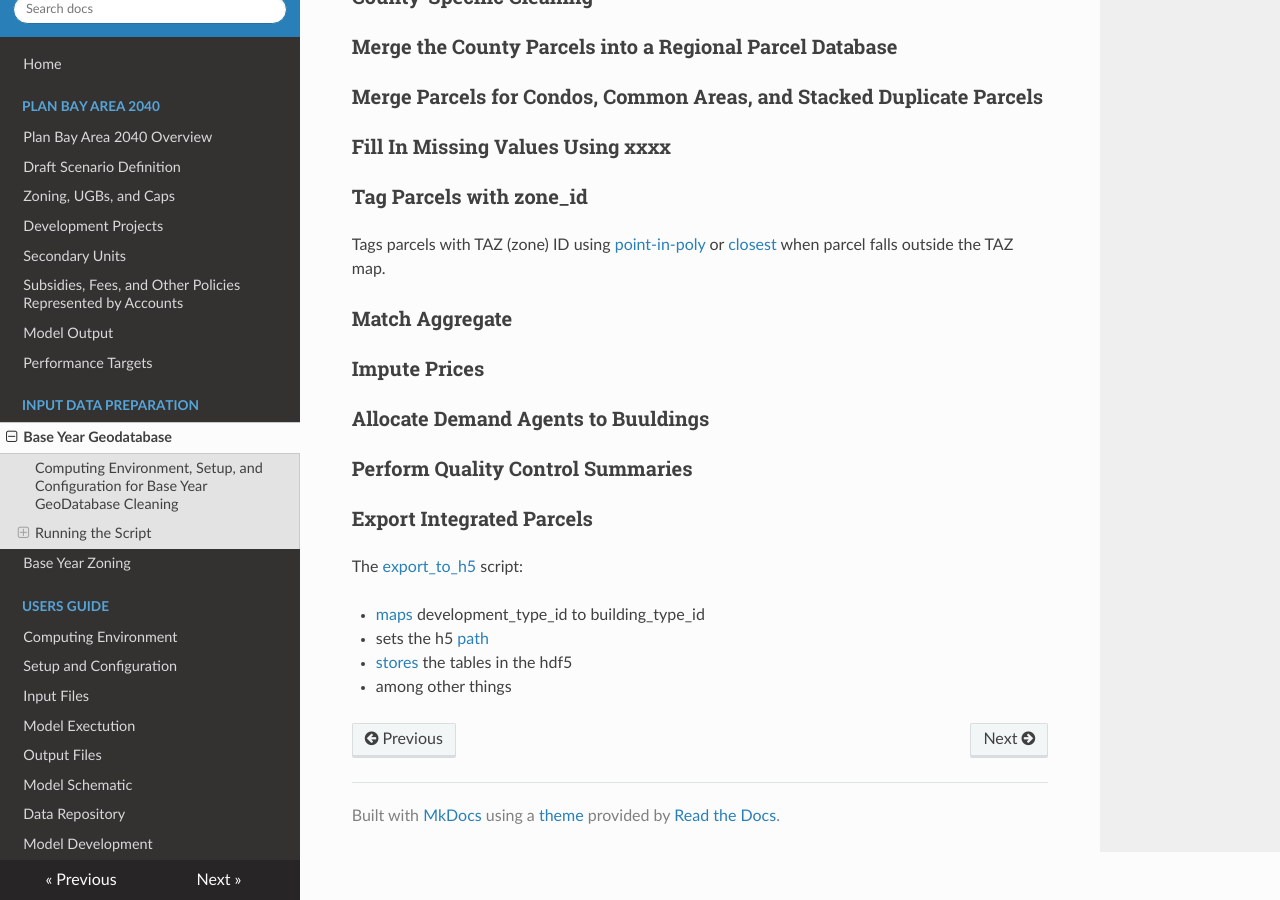
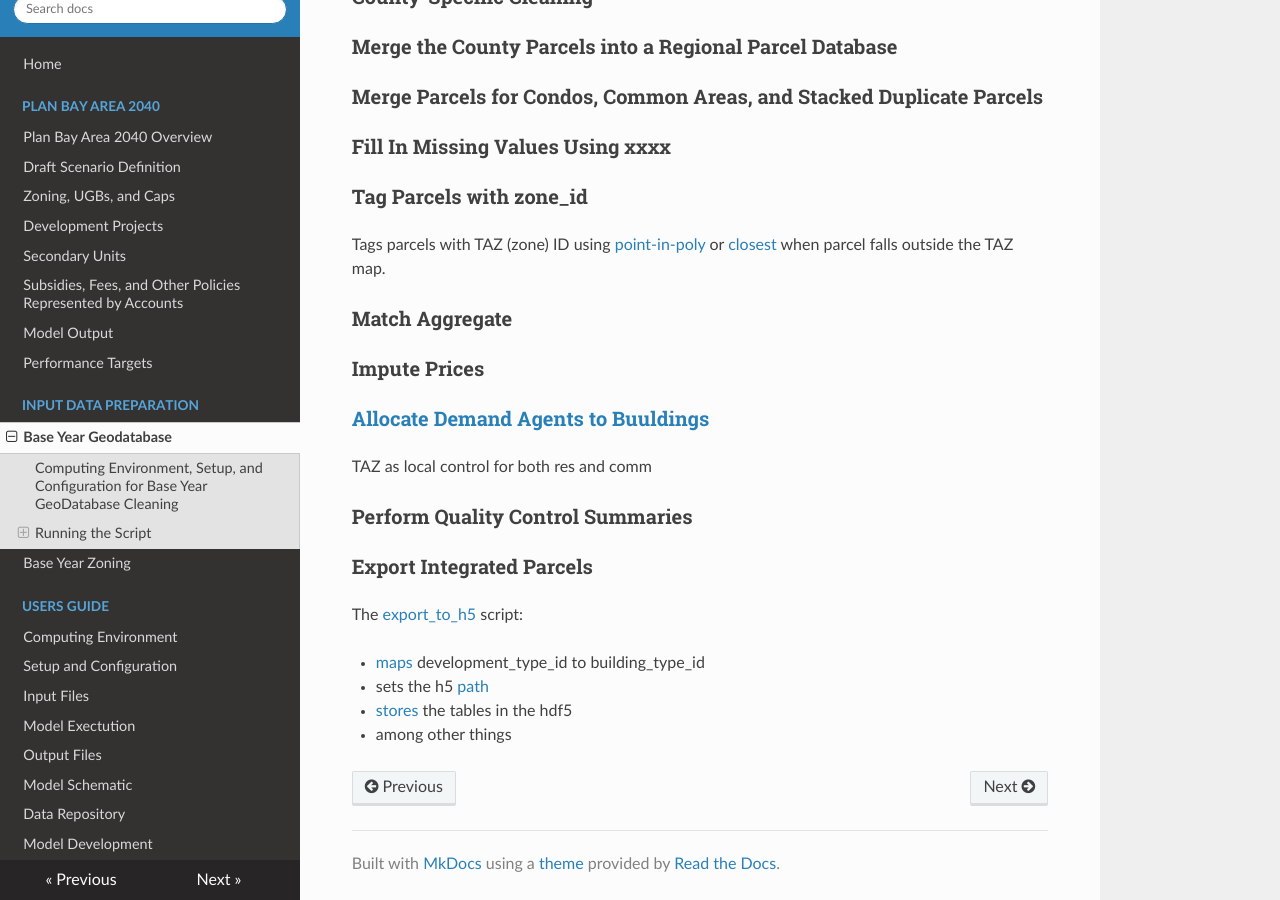
Before and after one commit to BayAreaMetro/baus_docs2, an MkDocs documentation site: the page built from docs/inputprep/baseyeargdb.md, in a window 1280 px wide and 900 px high, scrolled down 563 px. Built offline with MkDocs 1.6.1, drawn with Linux system fonts in a browser that asks for light colours; nearby versions of some CDN libraries; old or Windows-style settings are respelled for this version of MkDocs.

Commit message:
Update baseyeargdb.md

```diff
--- a/docs/inputprep/baseyeargdb.md
+++ b/docs/inputprep/baseyeargdb.md
@@ -30,7 +30,11 @@
 
 ### Impute Prices
 
-### Allocate Demand Agents to Buuldings
+### [Allocate Demand Agents to Buuldings](https://github.com/MetropolitanTransportationCommission/bayarea_urbansim/blob/master/data_regeneration/match_aggregate.py)
+
+TAZ as local control for both res and comm
+
+
 
 ### Perform Quality Control Summaries
 
```
